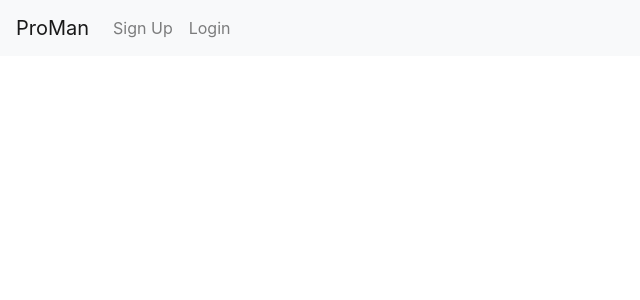
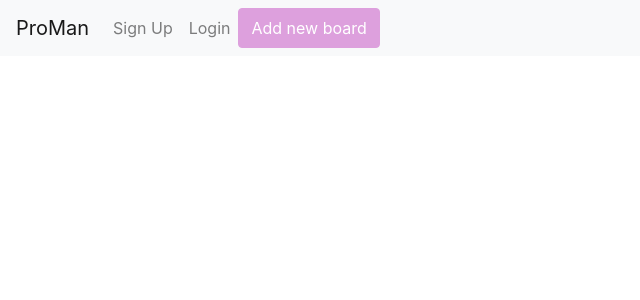
Before and after one commit to DominikBerniak/ProMan, a Flask app: page / in a window 1280 px wide. Shown: the top 300 px of the page, without its empty margins (0-640 px from the left). Run offline with Flask 2, Linux system fonts and the light colour scheme; data that the repository does not hold is empty; parts of the project's set-up code (start-up, migrations or seed data) failed here and were passed over; some libraries are stand-ins or nearby versions.

Commit message:
create board functionality almost done and working

```diff
--- a/data_manager.py
+++ b/data_manager.py
@@ -57,3 +57,9 @@ def execute_select(statement, variables=None, fetchall=True):
             cursor.execute(statement, variables)
             result_set = cursor.fetchall() if fetchall else cursor.fetchone()
     return result_set
+
+
+def execute(statement, variables):
+    with establish_connection() as conn:
+        with conn.cursor(cursor_factory=psycopg2.extras.RealDictCursor) as cursor:
+            cursor.execute(statement, variables)
--- a/main.py
+++ b/main.py
@@ -1,4 +1,4 @@
-from flask import Flask, render_template, url_for
+from flask import Flask, render_template, url_for, request, redirect
 from dotenv import load_dotenv
 
 
@@ -28,6 +28,14 @@ def get_boards():
     return queires.get_boards()
 
 
+@app.route("/api/boards", methods=["POST"])
+def add_new_board():
+    json_dictionary = request.get_json()
+    board_name = json_dictionary["board-name"]
+    queires.add_board_to_db(board_name)
+    return redirect('/api/boards')
+
+
 @app.route("/api/boards/<int:board_id>/cards/")
 @json_response
 def get_cards_for_board(board_id: int):
--- a/queires.py
+++ b/queires.py
@@ -31,3 +31,12 @@ def get_cards_for_board(board_id):
         , {"board_id": board_id})
 
     return matching_cards
+
+
+def add_board_to_db(board_name):
+    return data_manager.execute(
+        """
+        INSERT INTO boards
+        (title) VALUES (%(board_name)s);
+        """
+    , {'board_name': board_name})
--- a/static/css/main.css
+++ b/static/css/main.css
@@ -18,3 +18,13 @@
     display: flex;
     justify-content: space-between;
 }
+.btn-default {
+    background-color: plum;
+    color:#FFF;
+    border-color: plum;
+}
+.btn-default:hover, .btn-default:focus, .btn-default:active, .btn-default.active, .open .dropdown-toggle.btn-default {
+    background-color: purple;
+    color:#FFF;
+    border-color: purple;
+}
--- a/static/js/controller/boardsManager.js
+++ b/static/js/controller/boardsManager.js
@@ -17,15 +17,29 @@ export let boardsManager = {
       );
     }
   },
-};
+  addNewBoard: async function () {
+    domManager.addEventListener('#boardModal',
+        'show.bs.modal',
+        showModal)
+    let form = document.getElementById('board_form')
+    form.addEventListener('submit', function (e) {
+      dataHandler.createNewBoard(e)
+      $('#boardModal').modal('hide');
+    })
+}}
 
 function showHideButtonHandler(clickEvent) {
   const boardId = clickEvent.target.dataset.boardId;
   const board = document.querySelector(`.board[data-board-id="${boardId}"]`);
+  const boards = document.querySelectorAll('.')
   if (board.childElementCount === 0){
     cardsManager.loadCards(boardId);
   }else{
     cardsManager.closeCards(boardId);
-  }
+  }}
 
+
+function showModal(event) {
+    let modal = this
+    modal.find('.modal-title').text('New board')
 }
--- a/static/js/data/dataHandler.js
+++ b/static/js/data/dataHandler.js
@@ -19,8 +19,18 @@ export let dataHandler = {
   getCard: async function (cardId) {
     // the card is retrieved and then the callback function is called with the card
   },
-  createNewBoard: async function (boardTitle) {
-    // creates new board, saves it and calls the callback function with its data
+  createNewBoard: async function (e) {
+      console.log(e)
+        e.preventDefault()
+        const form = e.currentTarget
+        const url = form.action;
+        console.log(url)
+        try {
+            const formData = new FormData(form);
+            await apiPost(url, formData)
+        }catch (error){
+            console.log(error);
+        }
   },
   createNewCard: async function (cardTitle, boardId, statusId) {
     // creates new card, saves it and calls the callback function with its data
@@ -37,7 +47,19 @@ async function apiGet(url) {
   }
 }
 
-async function apiPost(url, payload) {}
+async function apiPost(url, formData) {
+  const plainFormData = Object.fromEntries(formData.entries());
+  const formDataJsonString = JSON.stringify(plainFormData);
+  const response = await fetch(url, {
+            method: "POST",
+            headers: {
+                "Content-Type": "application/json",
+                Accept: "application/json",
+            },
+            body: formDataJsonString,
+        });
+    return response.text()
+}
 
 async function apiDelete(url) {}
 
--- a/static/js/main.js
+++ b/static/js/main.js
@@ -2,6 +2,7 @@ import { boardsManager } from "./controller/boardsManager.js";
 
 function init() {
   boardsManager.loadBoards();
+  boardsManager.addNewBoard();
 }
 
 init();
--- a/templates/header.html
+++ b/templates/header.html
@@ -10,8 +10,9 @@
         <link rel="icon" type="image/png" sizes="96x96" href="{{ url_for('static', filename='favicon/favicon-96x96.png') }}">
         <link rel="icon" type="image/png" sizes="16x16" href="{{ url_for('static', filename='favicon/favicon-16x16.png') }}">
 
+
+        <link rel="stylesheet" href="https://maxcdn.bootstrapcdn.com/bootstrap/4.0.0/css/bootstrap.min.css" integrity="sha384-Gn5384xqQ1aoWXA+058RXPxPg6fy4IWvTNh0E263XmFcJlSAwiGgFAW/dAiS6JXm" crossorigin="anonymous">
         <link rel="stylesheet" type="text/css" href="{{ url_for('static', filename='css/main.css') }}">
-        <link rel="stylesheet" href="https://maxcdn.bootstrapcdn.com/bootstrap/4.0.0/css/bootstrap.min.css" integrity="sha384-Gn5384xqQ1aoWXA+058RXPxPg6fy4IWvTNh0E263XmFcJlSAwiGgFAW/dAiS6JXm" crossorigin="anonymous">
         <script type="module" src="{{ url_for('static', filename='js/main.js') }}" defer></script>
 
     </head>
@@ -25,11 +26,40 @@
         <div class="navbar-nav">
           <a class="nav-item nav-link" href="#">Sign Up</a>
           <a class="nav-item nav-link" href="#">Login</a>
+          <button type="button" class="btn btn-default" data-toggle="modal" data-target="#boardModal">Add new board</button>
         </div>
       </div>
     </nav>
+
     {% block content %}
     {% endblock %}
+
+
+    <!-- modal -->
+    <div class="modal fade" id="boardModal" tabindex="-1" role="dialog" aria-labelledby="boardModalLabel" aria-hidden="true">
+      <div class="modal-dialog" role="document">
+        <div class="modal-content">
+          <div class="modal-header">
+            <h5 class="modal-title" id="boardModalLabel">New board</h5>
+            <button type="button" class="close" data-dismiss="modal" aria-label="Close">
+              <span aria-hidden="true">&times;</span>
+            </button>
+          </div>
+          <div class="modal-body">
+            <form action="/api/boards" method="POST" id="board_form">
+              <div class="form-group">
+                <label for="board-name" class="col-form-label">Name your board:</label>
+                <input type="text" class="form-control" id="board-name" name="board-name">
+              </div>
+            <div class="modal-footer">
+            <button type="button" class="btn btn-secondary" data-dismiss="modal">Close</button>
+            <button type="submit" class="btn btn-default" >Add</button>
+            </div>
+            </form>
+          </div>
+          </div>
+        </div>
+      </div>
     <script src="https://code.jquery.com/jquery-3.2.1.slim.min.js" integrity="sha384-KJ3o2DKtIkvYIK3UENzmM7KCkRr/rE9/Qpg6aAZGJwFDMVNA/GpGFF93hXpG5KkN" crossorigin="anonymous"></script>
     <script src="https://cdnjs.cloudflare.com/ajax/libs/popper.js/1.12.9/umd/popper.min.js" integrity="sha384-ApNbgh9B+Y1QKtv3Rn7W3mgPxhU9K/ScQsAP7hUibX39j7fakFPskvXusvfa0b4Q" crossorigin="anonymous"></script>
     <script src="https://maxcdn.bootstrapcdn.com/bootstrap/4.0.0/js/bootstrap.min.js" integrity="sha384-JZR6Spejh4U02d8jOt6vLEHfe/JQGiRRSQQxSfFWpi1MquVdAyjUar5+76PVCmYl" crossorigin="anonymous"></script>
```
Also changed, not shown: templates/index.html (line endings or trailing spaces).
